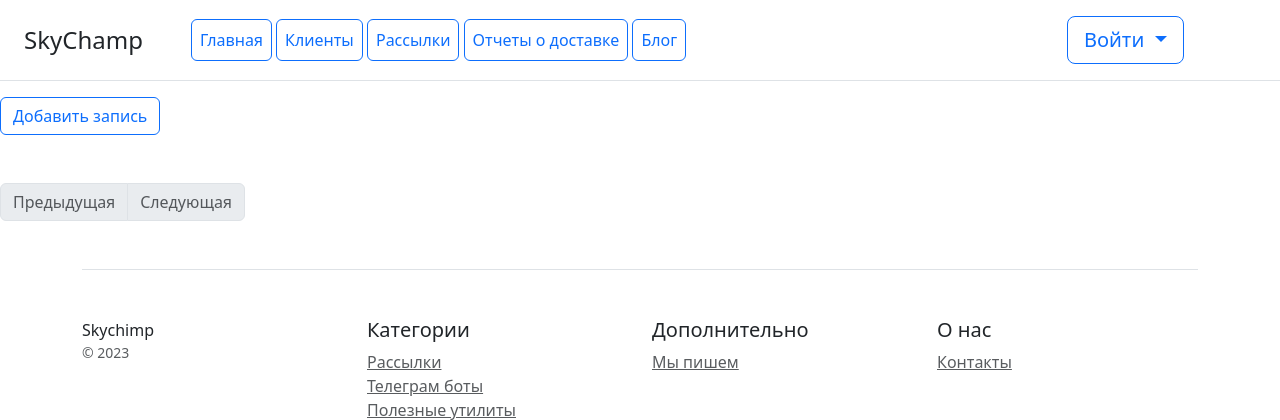
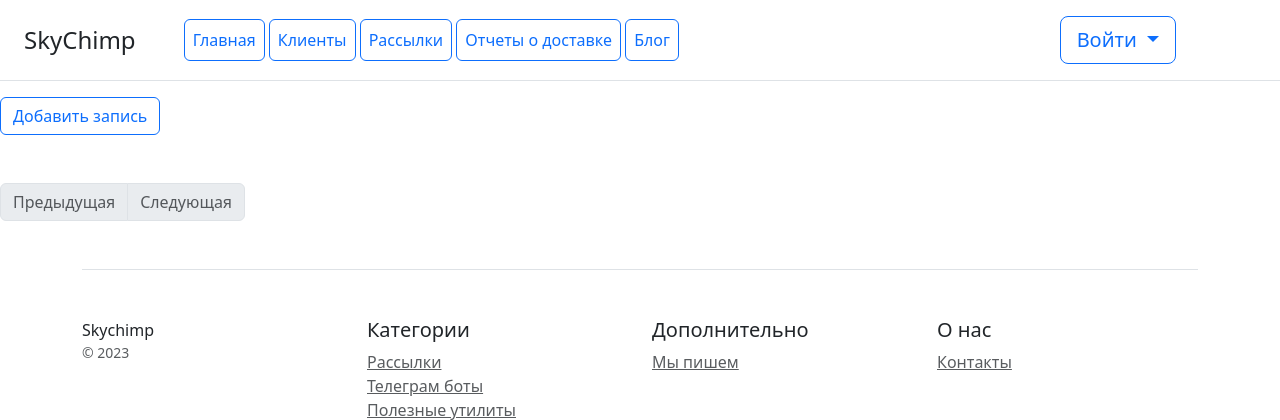
Before and after one commit to AndreyAgeew/course_work_6, a Django app: page /blog/ in a window 1280 px wide. Shown: the top 420 px of the page. Run offline with Django 4.2, Linux system fonts and the light colour scheme; data that the repository does not hold is empty; parts of the project's set-up code (start-up, migrations or seed data) failed here and were passed over; some libraries are stand-ins or nearby versions.

Commit message:
update base

```diff
--- a/mailing/templates/mailing/base.html
+++ b/mailing/templates/mailing/base.html
@@ -10,7 +10,7 @@
 </head>
 <body>
 <div class="d-flex flex-column flex-md-row align-items-center p-3 px-md-4 mb-3 bg-white border-bottom box-shadow">
-    <h4 class="my-0 mr-md-auto font-weight-normal">SkyChamp</h4>
+    <h4 class="my-0 mr-md-auto font-weight-normal">SkyChimp</h4>
     <div class="col-9">
         <nav class="ms-5">
             <a class="p-2 btn btn-outline-primary" href="/">Главная</a>
```
